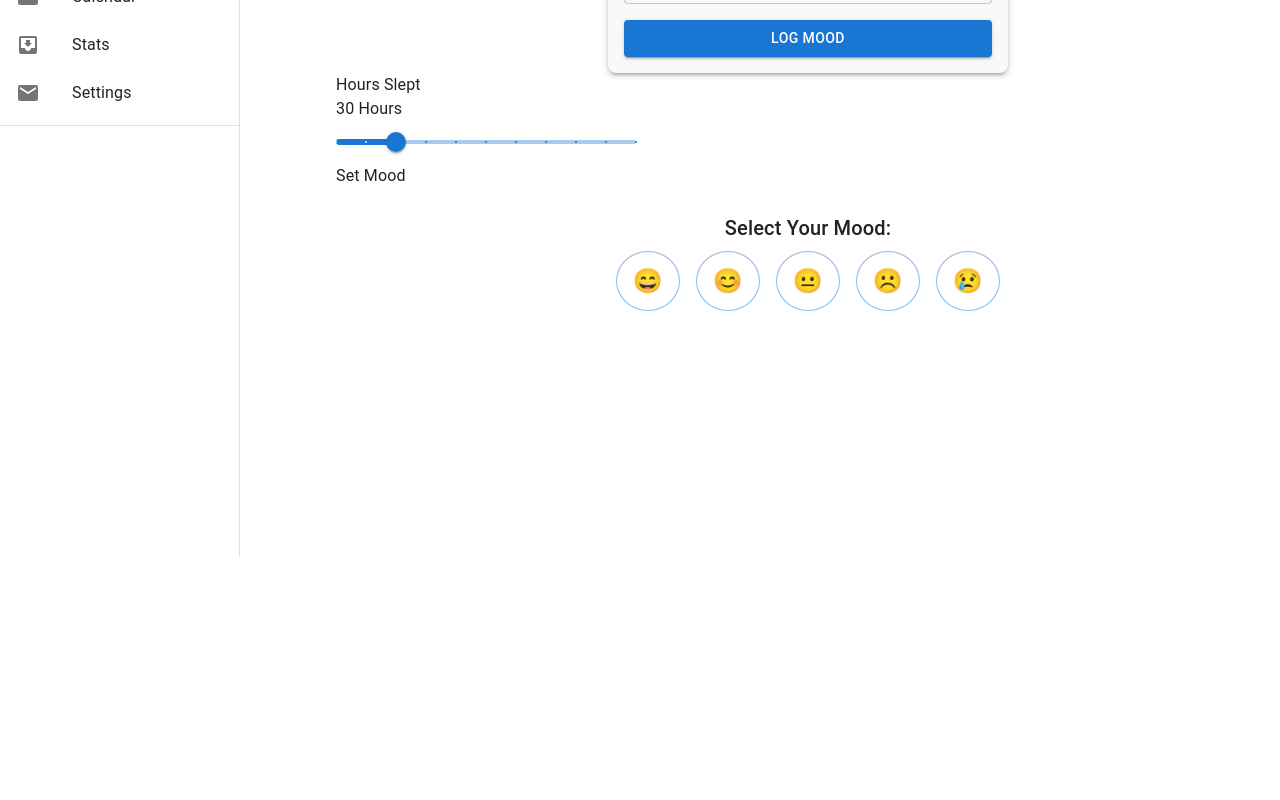
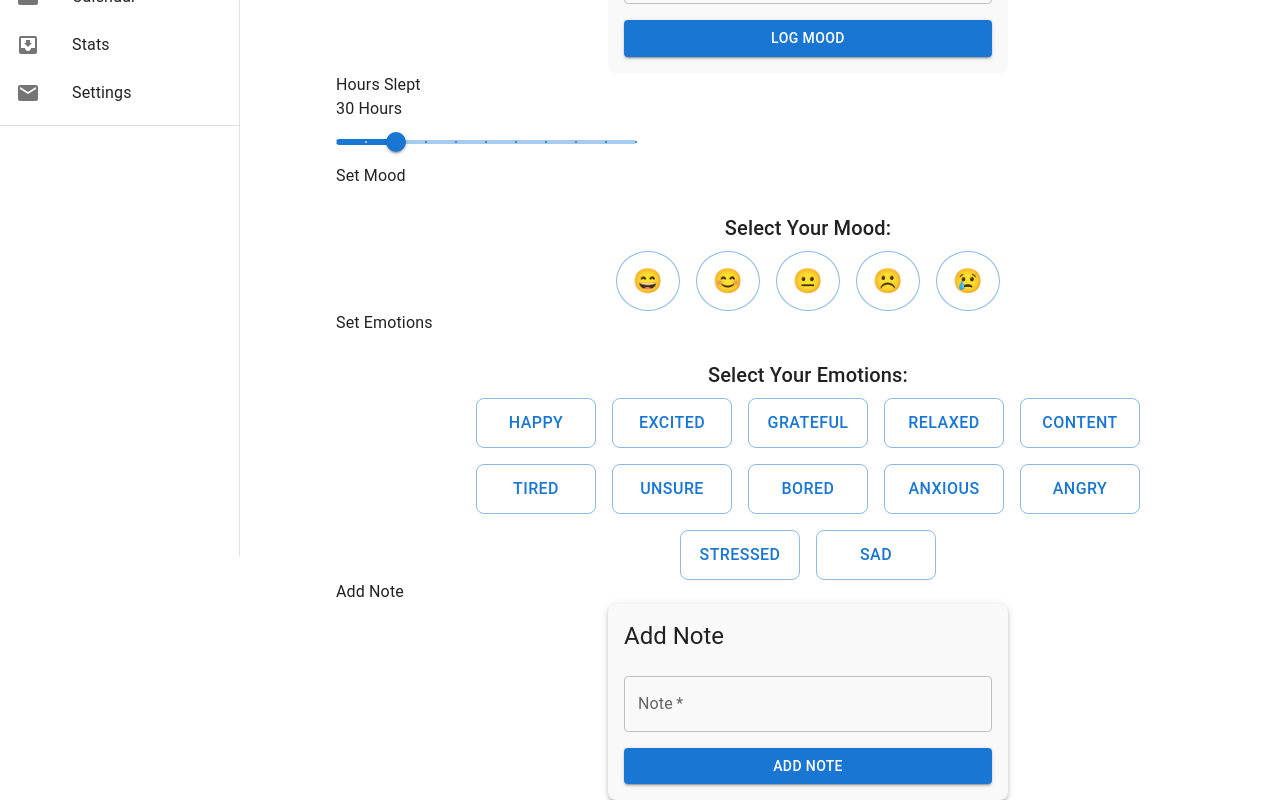
Before and after one commit to nijiyamaharjan/mood-tracker, a React (Vite) app in the folder frontend/mood-tracker/: page /mood-logs in a window 1280 px wide. Shown: the part 244-1044 px from the top of the page. Before the commit the page ends 800 px from the top, so only its background shows below. Built offline with nearby package versions, Linux system fonts and the light colour scheme.

Commit message:
emotions and note

```diff
--- /dev/null
+++ b/frontend/mood-tracker/src/components/Emotions.jsx
@@ -0,0 +1,62 @@
+import React, { useState } from 'react';
+import { Button, Box, Typography } from '@mui/material';
+
+export default function Emotions() {
+  const [selectedEmotions, setSelectedEmotions] = useState([]); // Change to an array
+
+  const emotions = [
+    'happy',
+    'excited',
+    'grateful',
+    'relaxed',
+    'content',
+    'tired',
+    'unsure',
+    'bored',
+    'anxious',
+    'angry',
+    'stressed',
+    'sad'
+  ];
+
+  const handleEmotionClick = (emotion) => {
+    setSelectedEmotions((prev) =>
+      prev.includes(emotion)
+        ? prev.filter((e) => e !== emotion) // Remove emotion if already selected
+        : [...prev, emotion] // Add emotion if not selected
+    );
+  };
+
+  return (
+    <Box sx={{ display: 'flex', flexDirection: 'column', alignItems: 'center', mt: 3 }}>
+      <Typography variant="h6" gutterBottom>
+        Select Your Emotions:
+      </Typography>
+
+      <Box sx={{ display: 'flex', flexWrap: 'wrap', justifyContent: 'center', gap: 2, maxWidth: 740 }}>
+        {emotions.map((emotion, index) => (
+          <Button
+            key={index}
+            variant={selectedEmotions.includes(emotion) ? 'contained' : 'outlined'}
+            onClick={() => handleEmotionClick(emotion)}
+            sx={{
+              fontSize: 16,
+              width: 120,
+              height: 50,
+              borderRadius: '8px',
+            }}
+          >
+            {emotion}
+          </Button>
+        ))}
+      </Box>
+
+      {/* Display selected emotions if any */}
+      {selectedEmotions.length > 0 && (
+        <Typography variant="h6" sx={{ mt: 2 }}>
+          You are feeling: {selectedEmotions.join(', ')}
+        </Typography>
+      )}
+    </Box>
+  );
+}
--- a/frontend/mood-tracker/src/components/MoodForm.jsx
+++ b/frontend/mood-tracker/src/components/MoodForm.jsx
@@ -1,7 +1,7 @@
 import { useState } from 'react'
 import { useMoodsContext } from '../hooks/useMoodsContext'
 import React from 'react';
-import { TextField, Button, Box, Grid, Typography } from '@mui/material';
+import { TextField, Button, Box, Typography } from '@mui/material';
 
 export default function MoodForm() {
     const { dispatch } = useMoodsContext()
@@ -47,7 +47,7 @@ export default function MoodForm() {
       maxWidth: '400px',
       margin: 'auto',
       padding: 2,
-      boxShadow: 3,
+      // boxShadow: 3,
       borderRadius: 2,
       backgroundColor: '#f9f9f9',
     }}
--- /dev/null
+++ b/frontend/mood-tracker/src/components/Note.jsx
@@ -0,0 +1,42 @@
+import React, { useState } from 'react';
+import { Button, Box, Typography, TextField } from '@mui/material';
+
+export default function Note() {
+    const [note, setNote ] = useState('')
+
+    return (
+        <Box
+        component="form"
+
+        sx={{
+          display: 'flex',
+          flexDirection: 'column',
+          gap: 2,
+          maxWidth: '400px',
+          margin: 'auto',
+          padding: 2,
+          boxShadow: 3,
+          borderRadius: 2,
+          backgroundColor: '#f9f9f9',
+        }}
+      >
+        <Typography variant="h5" component="h3" gutterBottom>
+          Add Note
+        </Typography>
+
+        <TextField
+          label="Note"
+          type="text"
+          variant="outlined"
+          value={note}
+          onChange={(e) => setNote(e.target.value)}
+          fullWidth
+          required
+        />
+
+        <Button variant="contained" color="primary" type="submit" fullWidth>
+          Add Note
+        </Button>
+      </Box>
+    )
+}
--- a/frontend/mood-tracker/src/pages/MoodLogs.jsx
+++ b/frontend/mood-tracker/src/pages/MoodLogs.jsx
@@ -2,6 +2,8 @@ import React from 'react';
 import MoodForm from '../components/MoodForm';
 import SleepSlider from '../components/SleepSlider'
 import MoodButtons from '../components/MoodButtons'
+import Emotions from '../components/Emotions';
+import Note from '../components/Note';
 
 function MoodLogs() {
   return (
@@ -12,6 +14,10 @@ function MoodLogs() {
       <SleepSlider />
       Set Mood
       <MoodButtons />
+      Set Emotions
+      <Emotions />
+      Add Note
+      <Note />
     </div>
   );
 }
```
